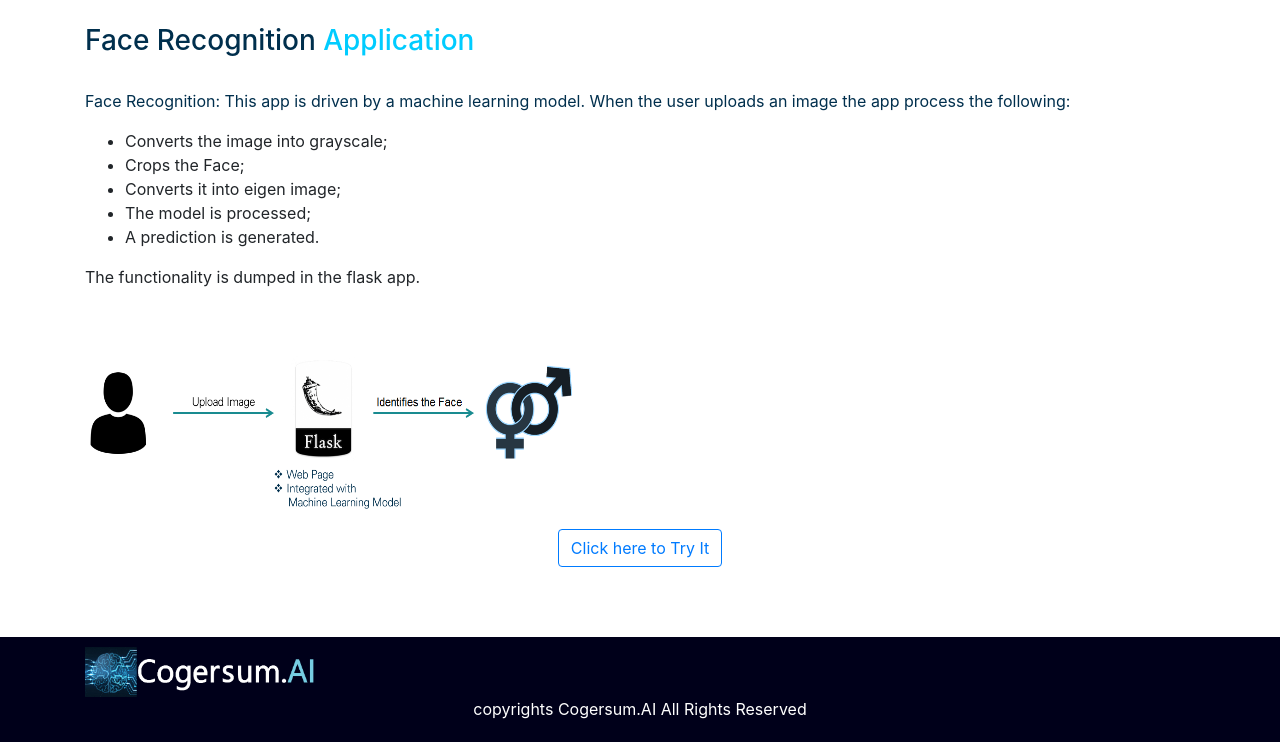
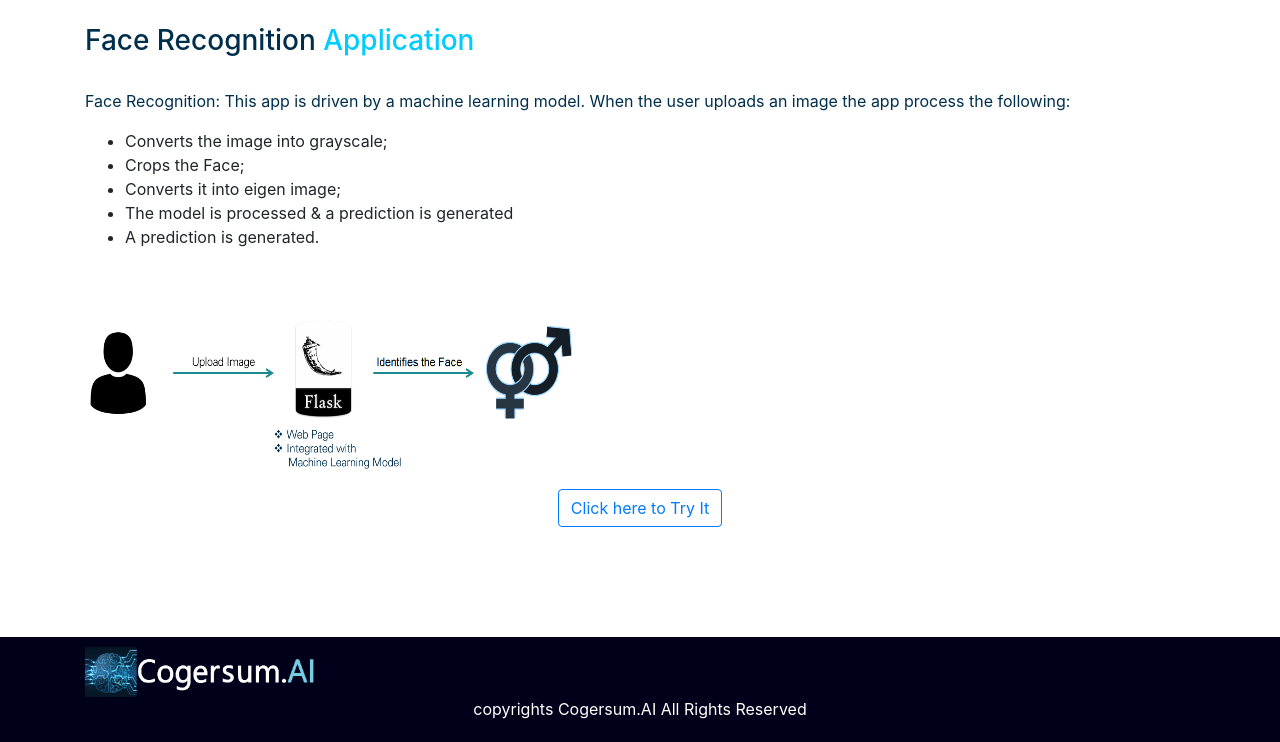
Before and after one commit to jonathanOak/Face_Recognition_App, a Flask app: page /faceapp in a window 1280 px wide. Shown: the part 58-800 px from the top of the page. Run offline with Flask 2, Linux system fonts and the light colour scheme; parts of the project's set-up code (start-up, migrations or seed data) failed here and were passed over; some libraries are stand-ins or nearby versions.

Commit message:
fix for deployment

```diff
--- a/templates/faceapp.html
+++ b/templates/faceapp.html
@@ -15,11 +15,10 @@
             <li>Converts the image into grayscale;</li>
             <li>Crops the Face;</li>
             <li>Converts it into eigen image;</li>
-            <li>The model is processed;</li>
+            <li>The model is processed & a prediction is generated</li>
             <li>A prediction is generated.</li>
 
         </ul>
-        The functionality is dumped in the flask app.
     </p>
     <br>
     <img src="{{ url_for('static',filename='images/003.png')}}" alt="cogersum.AI" width="500" height="200">
```
Also changed, not shown: 1 other file.
